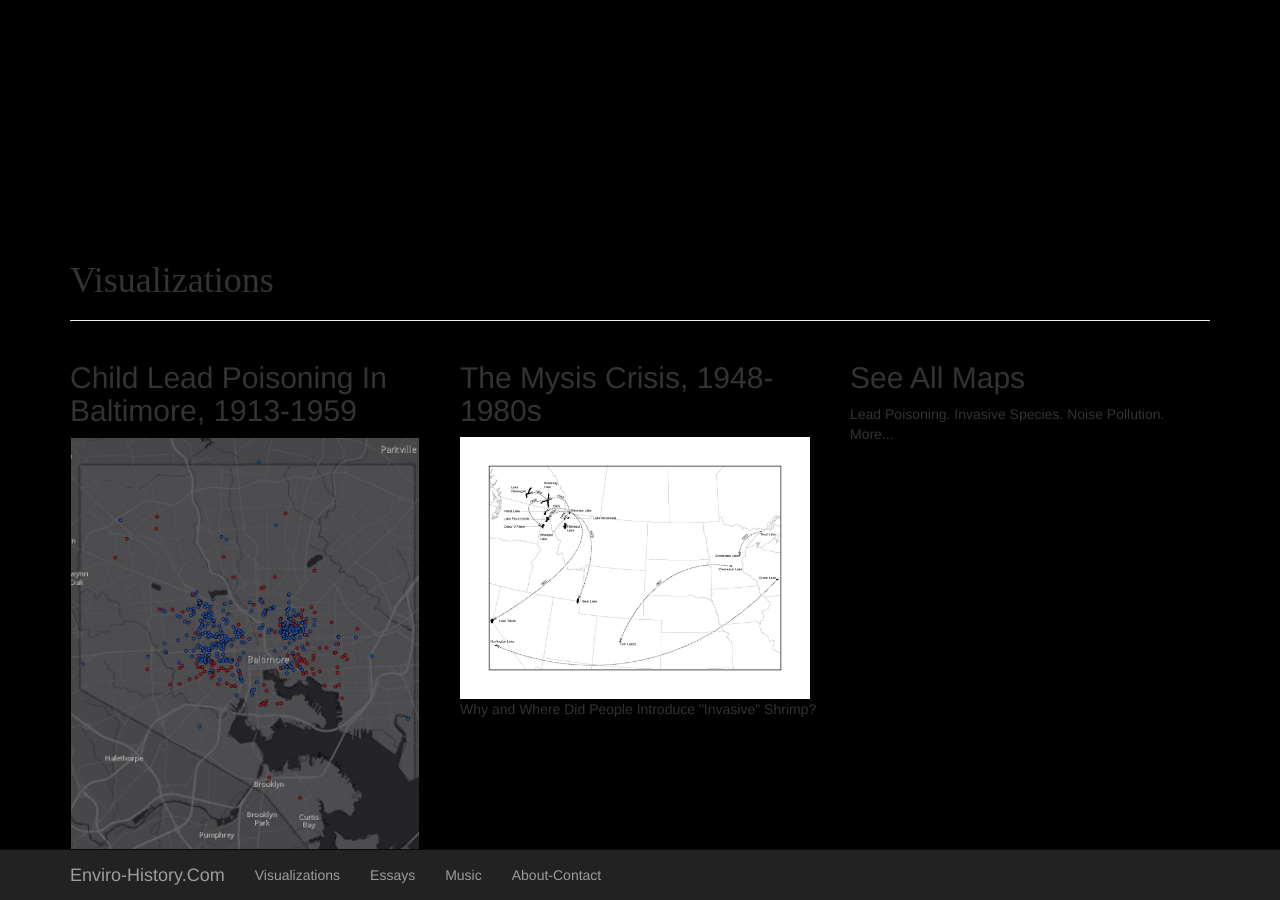
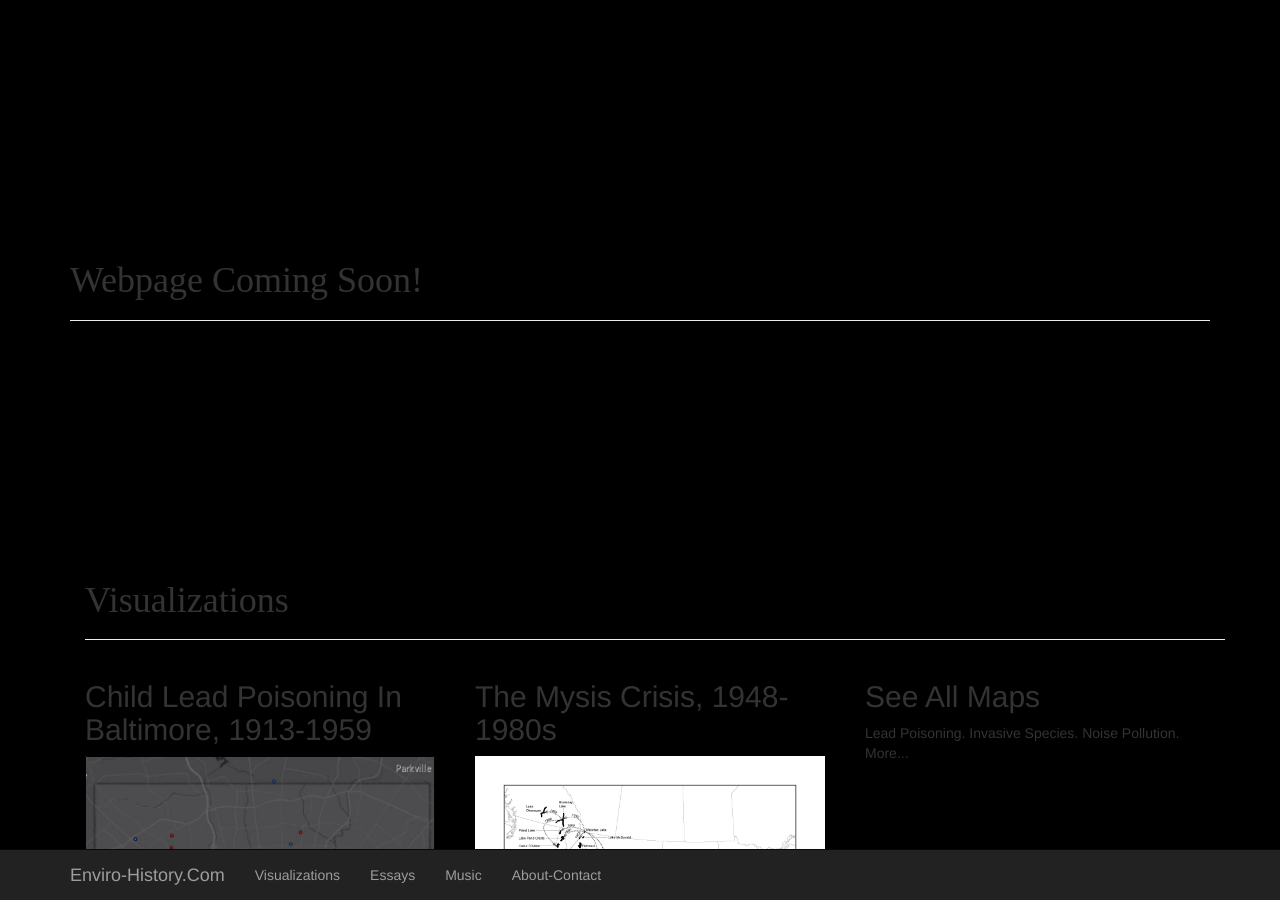
Before and after one commit to leiffredrickson/enviro-history, a Jekyll site: the page built from index.html, in a window 1280 px wide and 900 px high, scrolled down 849 px. Built offline with Jekyll 4.4.1, drawn with Linux system fonts in a browser that asks for light colours; nearby versions of some CDN libraries; library files that are not in the unit come from our copies; a script that is not in the unit is left out.

Commit message:
index-change

```diff
--- a/index.html
+++ b/index.html
@@ -2,6 +2,10 @@
 layout: default
 title: Enviro-History
 ---
+<div class="container" style="padding-top:200px">
+  <div class="page-header">
+    <h1 style="font-family:Copperplate Gothic">Webpage Coming Soon!<small></small></h1>
+  </div>
 <div class="container" style="padding-top:200px">
   <div class="page-header">
     <h1 style="font-family:Copperplate Gothic">Visualizations<small></small></h1>
```
